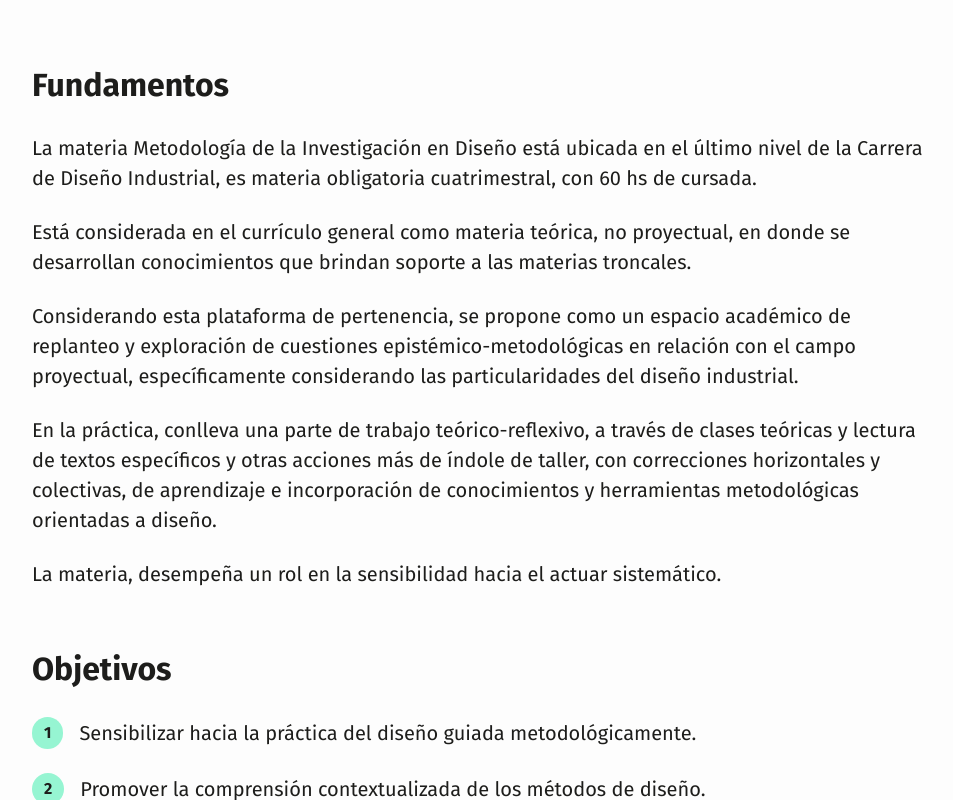
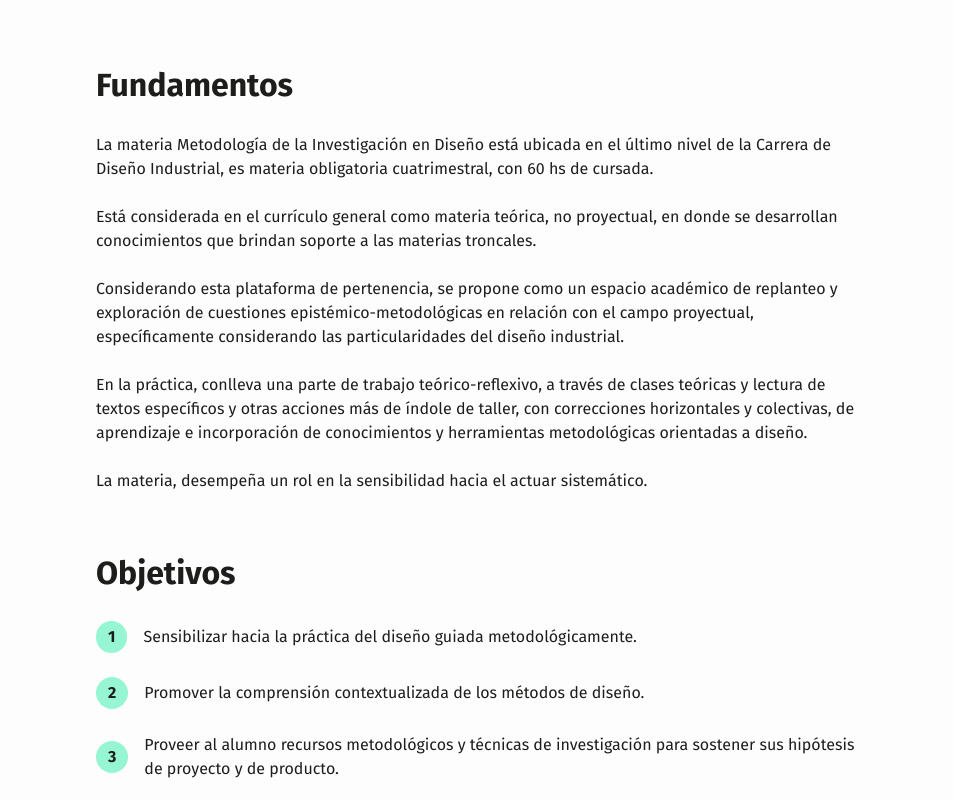
Before and after one commit to florluzduarte/metodo-fadu-uba, a Next.js app: page /catedra in a window 1280 px wide. Shown: the part 320-1120 px from the top of the page, without its empty margins (160-1113 px from the left). Built offline with nearby package versions, Linux system fonts and the light colour scheme.

Commit message:
fix: font size at xl screens

```diff
--- a/src/app/catedra/page.tsx
+++ b/src/app/catedra/page.tsx
@@ -3,7 +3,7 @@ import Image from "next/image";
 
 export default function CatedraPage() {
   return (
-    <div className="mx-6 my-14 md:mx-auto md:max-w-2xl xl:max-w-4xl">
+    <div className="mx-6 my-14 md:mx-auto md:max-w-2xl xl:max-w-3xl">
       <LinkItem type="internal" iconPosition="left" text="Volver" path="/" />
       <section className="my-14 flex flex-col gap-14">
         <Title text="Propuesta de la Cátedra" />
--- a/src/components/catedra/catedra/Fundamentos.tsx
+++ b/src/components/catedra/catedra/Fundamentos.tsx
@@ -10,9 +10,7 @@ export const Fundamentos = () => {
       <div className="flex flex-col gap-6">
         {
           texts.map((paragraph) => (
-            <p key={paragraph.key}
-              className="xl:text-[20px]"
-            >
+            <p key={paragraph.key}>
               {paragraph.text}
             </p>
           ))
--- a/src/components/catedra/docentes/DocenteCard.tsx
+++ b/src/components/catedra/docentes/DocenteCard.tsx
@@ -7,7 +7,6 @@ export const DocenteCard = ({ image, name, role, bio }: DocentesInfo) => {
       <div className="flex gap-6 items-center">
         <Image src={image!} alt={name} width={100} height={100}
           className="w-[80px] h-[80px] rounded-full xl:w-[100px] xl:h-[100px]"
-          unoptimized
         />
         <div>
           <p className="font-bold uppercase">{name}</p>
--- a/src/components/ui/list/ListItem.tsx
+++ b/src/components/ui/list/ListItem.tsx
@@ -4,7 +4,7 @@ export const ListItem = ({ order, text }: ListItemProps) => {
   return (
     <div className="flex gap-4 items-start md:items-center">
       <p className="font-bold py-1 px-3 rounded-full bg-green-200">{order}</p>
-      <p className="xl:text-[20px]">{text}</p>
+      <p>{text}</p>
     </div>
   )
 }
```
